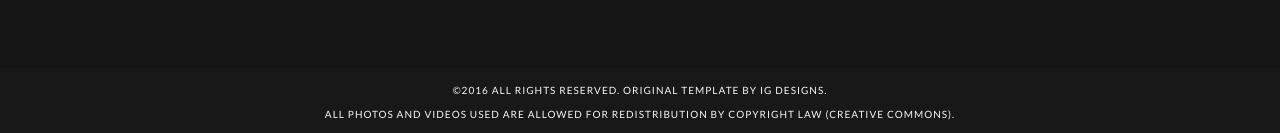
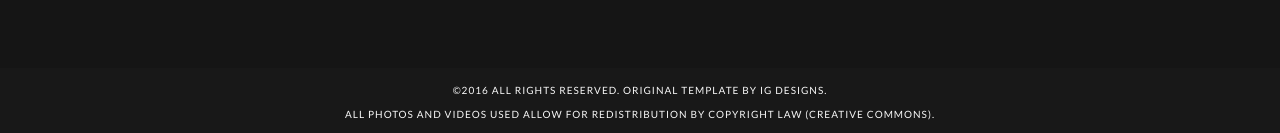
Before and after one commit to fblabake/fblabake.github.io, a Jekyll site: the page built from index.html, in a window 1280 px wide and 900 px high, scrolled down 4668 px. Shown: the part 764-897 px from the top of the window. Built offline with Jekyll 4.4.1, drawn with Linux system fonts in a browser that asks for light colours.

Commit message:
Update footer.html

```diff
--- a/_includes/footer.html
+++ b/_includes/footer.html
@@ -68,7 +68,7 @@
 
         <div class="footer-down">
             <div class="container">
-                <div class="sixteen columns">&copy;{{ site.time | date: "%Y" }} ALL RIGHTS RESERVED. ORIGINAL TEMPLATE BY IG DESIGNS.<br>ALL PHOTOS AND VIDEOS USED ARE ALLOWED FOR REDISTRIBUTION BY COPYRIGHT LAW <a style="color: inherit;" href="https://creativecommons.org/">(CREATIVE COMMONS)</a>.</div>
+                <div class="sixteen columns">&copy;{{ site.time | date: "%Y" }} ALL RIGHTS RESERVED. ORIGINAL TEMPLATE BY IG DESIGNS.<br>ALL PHOTOS AND VIDEOS USED ALLOW FOR REDISTRIBUTION BY COPYRIGHT LAW <a style="color: inherit;" href="https://creativecommons.org/">(CREATIVE COMMONS)</a>.</div>
             </div>
         </div>
     </div>
```
